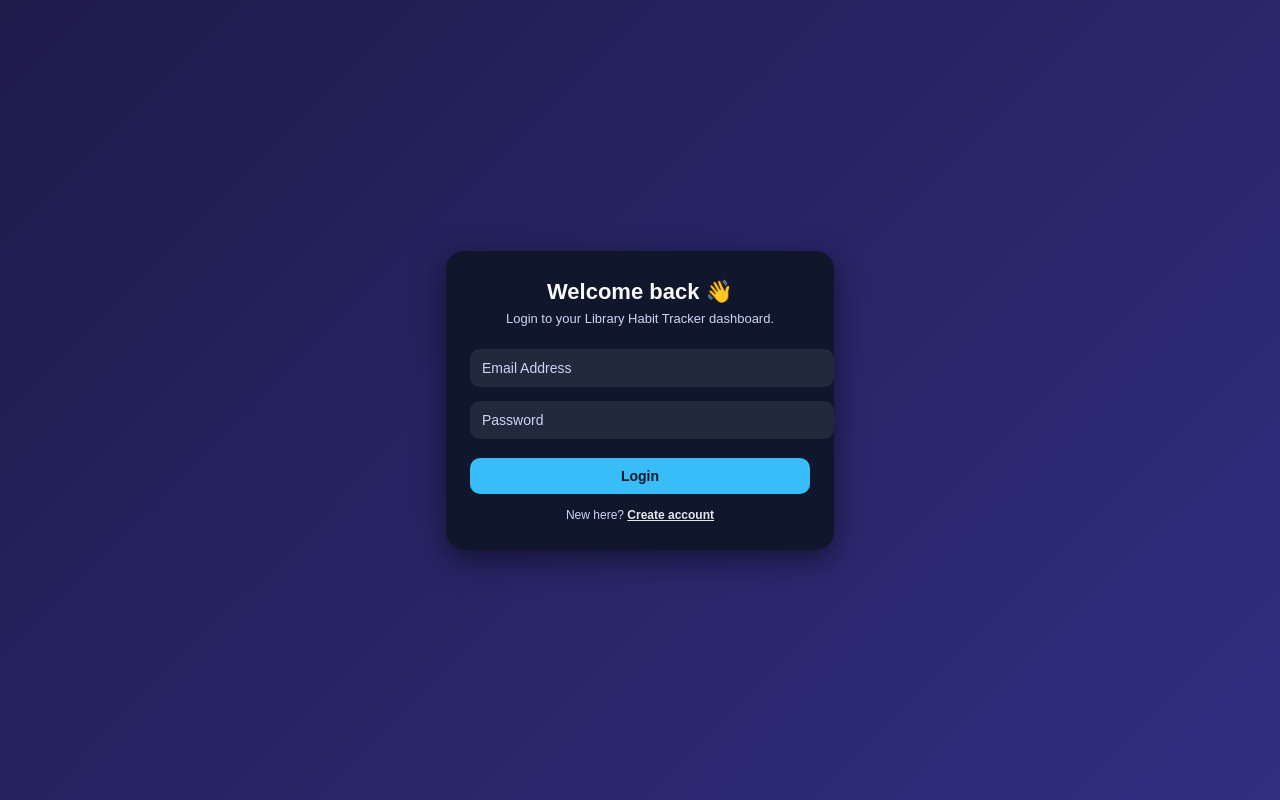
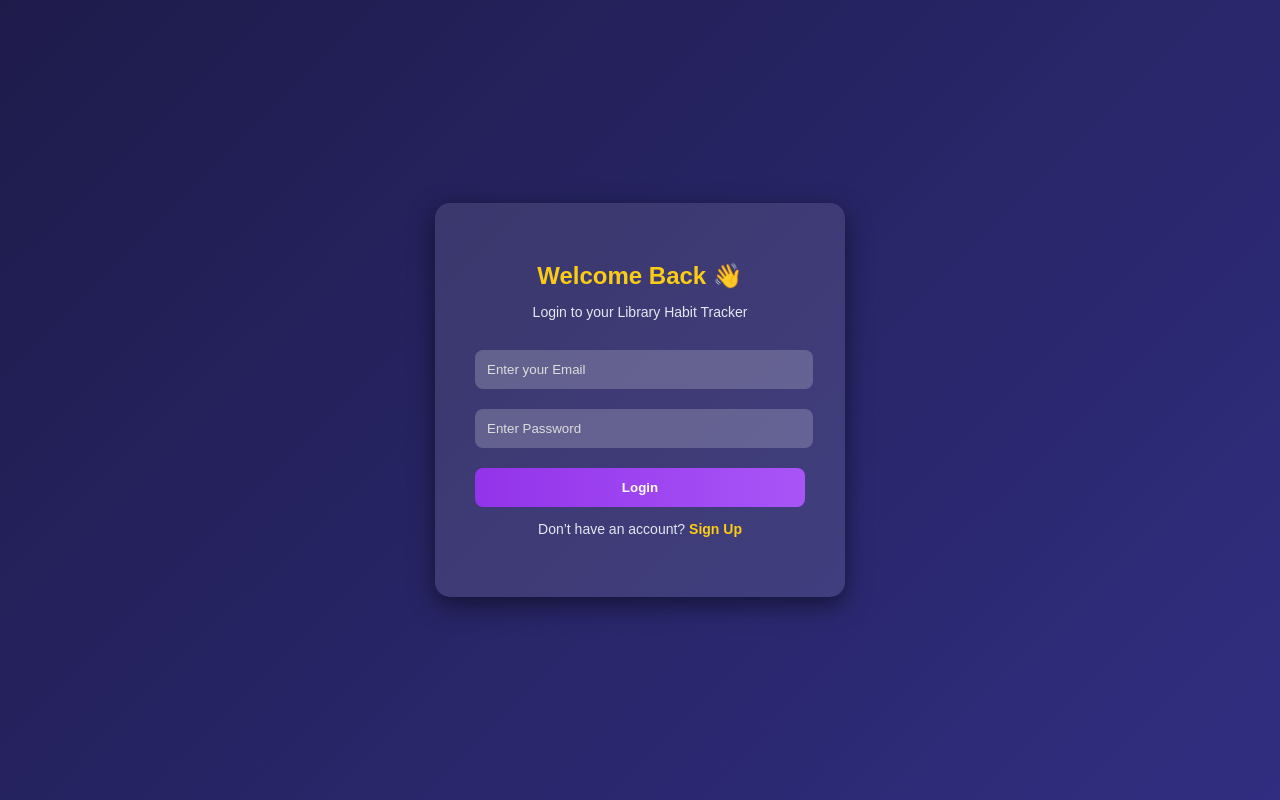
Before and after one commit to prachisingh8329-netizen/library-habit-tracker, a Python web app: template templates/login.html in a window 1280 px wide. Run offline with Jinja, Linux system fonts and the light colour scheme; the template is opened without the code that fills it, so the values that code supplies are empty.

Commit message:
Update login.html

```diff
--- a/templates/login.html
+++ b/templates/login.html
@@ -1,85 +1,85 @@
-<!doctype html>
+<!DOCTYPE html>
 <html lang="en">
 <head>
 <meta charset="utf-8">
-  <title>Login | Library Habit Tracker</title>
+<title>Sign In - Library Habit Tracker</title>
 <meta name="viewport" content="width=device-width, initial-scale=1">
 <style>
   body{
+    background: linear-gradient(135deg, #1e1b4b, #312e81);
+    color:white;
+    font-family:'Poppins',sans-serif;
+    display:flex;
+    justify-content:center;
+    align-items:center;
+    height:100vh;
     margin:0;
-      font-family:'Poppins',sans-serif;
-      background:linear-gradient(135deg,#1e1b4b,#312e81);
-      height:100vh;
-      display:flex;
-      align-items:center;
-      justify-content:center;
-      color:#f9fafb;
   }
-    .box{
-      background:rgba(15,23,42,0.95);
-      padding:28px 24px;
-      border-radius:18px;
-      box-shadow:0 10px 30px rgba(0,0,0,0.5);
-      width:340px;
-      max-width:92%;
-      text-align:center;
+  .login-box{
+    background: rgba(255,255,255,0.1);
+    padding: 40px;
+    border-radius: 15px;
+    width: 330px;
+    text-align: center;
+    box-shadow: 0 8px 25px rgba(0,0,0,0.5);
   }
-    h2{margin:0 0 6px;font-size:22px;}
-    p{margin:0 0 16px;font-size:13px;color:#cbd5f5;}
+  h2{
+    color:#facc15;
+    margin-bottom:10px;
+  }
+  p{
+    font-size:14px;
+    margin-bottom:20px;
+    color:#e2e8f0;
+  }
   input{
-      width:100%;
-      padding:11px 12px;
-      margin:7px 0;
-      border-radius:10px;
-      border:none;
-      outline:none;
-      background:rgba(255,255,255,0.08);
-      color:#f9fafb;
-      font-size:14px;
+    width: 95%;
+    padding: 12px;
+    margin: 10px 0;
+    border-radius: 8px;
+    border: none;
+    outline: none;
+    background: rgba(255,255,255,0.2);
+    color: white;
   }
-    input::placeholder{color:#cbd5f5;}
+  input::placeholder{
+    color:#ddd;
+  }
   button{
-      width:100%;
-      margin-top:12px;
-      padding:10px 0;
-      border-radius:10px;
-      border:none;
-      background:#38bdf8;
-      color:#0f172a;
-      font-weight:600;
-      font-size:14px;
-      cursor:pointer;
+    width: 100%;
+    padding: 12px;
+    background: linear-gradient(90deg,#9333ea,#a855f7);
+    border: none;
+    border-radius: 8px;
+    cursor: pointer;
+    color: white;
+    font-weight: 600;
+    margin-top: 10px;
   }
-    .meta{font-size:12px;margin-top:14px;color:#cbd5f5;}
-    a{color:#e5e7eb;text-decoration:underline;font-weight:600;}
-    #loginMessage{font-size:12px;margin-top:8px;}
+  button:hover{
+    background: linear-gradient(90deg,#a855f7,#c084fc);
+  }
+  a{
+    color:#facc15;
+    text-decoration:none;
+    font-weight:bold;
+  }
 </style>
 </head>
 <body>
-  <div class="box">
-    <h2>Welcome back 👋</h2>
-    <p>Login to your Library Habit Tracker dashboard.</p>
 
-    <form onsubmit="loginUser(event)">
-      <!-- EMAIL: must end with .com -->
-      <input
-        id="li_email"
-        type="email"
-        placeholder="Email Address"
-        required
-        pattern="^[^@\s]+@[^@\s]+\.com$"
-        title="Enter a valid email that ends with .com"
-      >
-      <input id="li_password" type="password" placeholder="Password" required>
+<div class="login-box">
+  <h2>Welcome Back 👋</h2>
+  <p>Login to your Library Habit Tracker</p>
+
+  <!-- IMPORTANT: onsubmit calls login(event) -->
+  <form onsubmit="login(event)">
+    <input id="email" type="email" placeholder="Enter your Email" required>
+    <input id="password" type="password" placeholder="Enter Password" required>
     <button type="submit">Login</button>
   </form>
 
-    <div id="loginMessage"></div>
-
-    <div class="meta">
-      New here?
-      <a href="/signup">Create account</a>
-    </div>
+  <p>Don’t have an account? <a href="/signup">Sign Up</a></p>
 </div>
 
 <script src="{{ url_for('static', filename='js/main.js') }}"></script>
```
Lines whose indentation alone changed are shown as unchanged.
